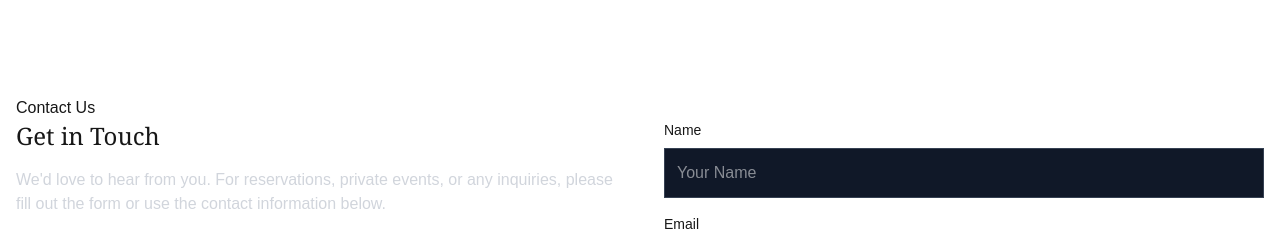
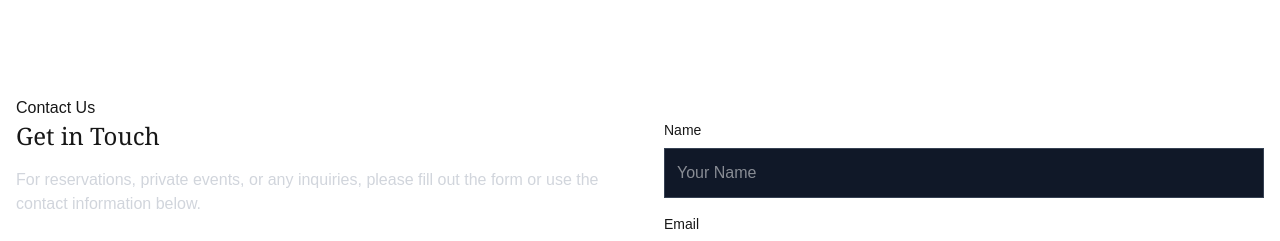
Before and after one commit to david-mackay/restaurant, a Next.js app: page /contact in a window 1280 px wide. Shown: the top 241 px of the page. Built offline with nearby package versions, Linux system fonts and the light colour scheme; no server answers; a web font is replaced by a local one.

Commit message:
fix contact

```diff
--- a/src/app/contact/page.tsx
+++ b/src/app/contact/page.tsx
@@ -11,7 +11,7 @@ export default function Contact() {
         <div>
           <h2 className="text-2xl font-serif mb-4">Get in Touch</h2>
           <p className="text-gray-300 mb-6">
-            We'd love to hear from you. For reservations, private events, or any inquiries, please fill out the form or use the contact information below.
+            For reservations, private events, or any inquiries, please fill out the form or use the contact information below.
           </p>
 
           <div className="space-y-4 mb-8">
```
